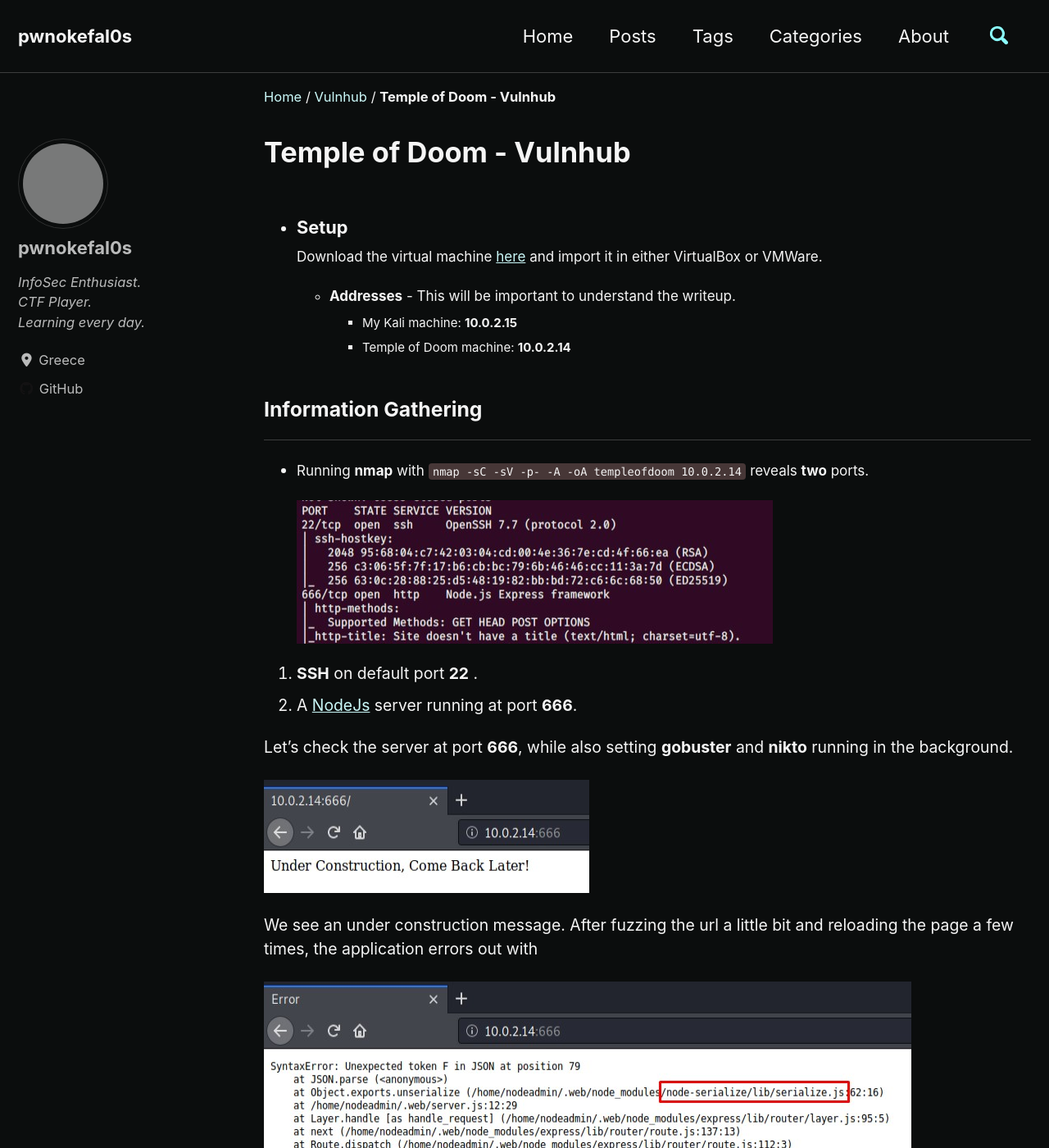
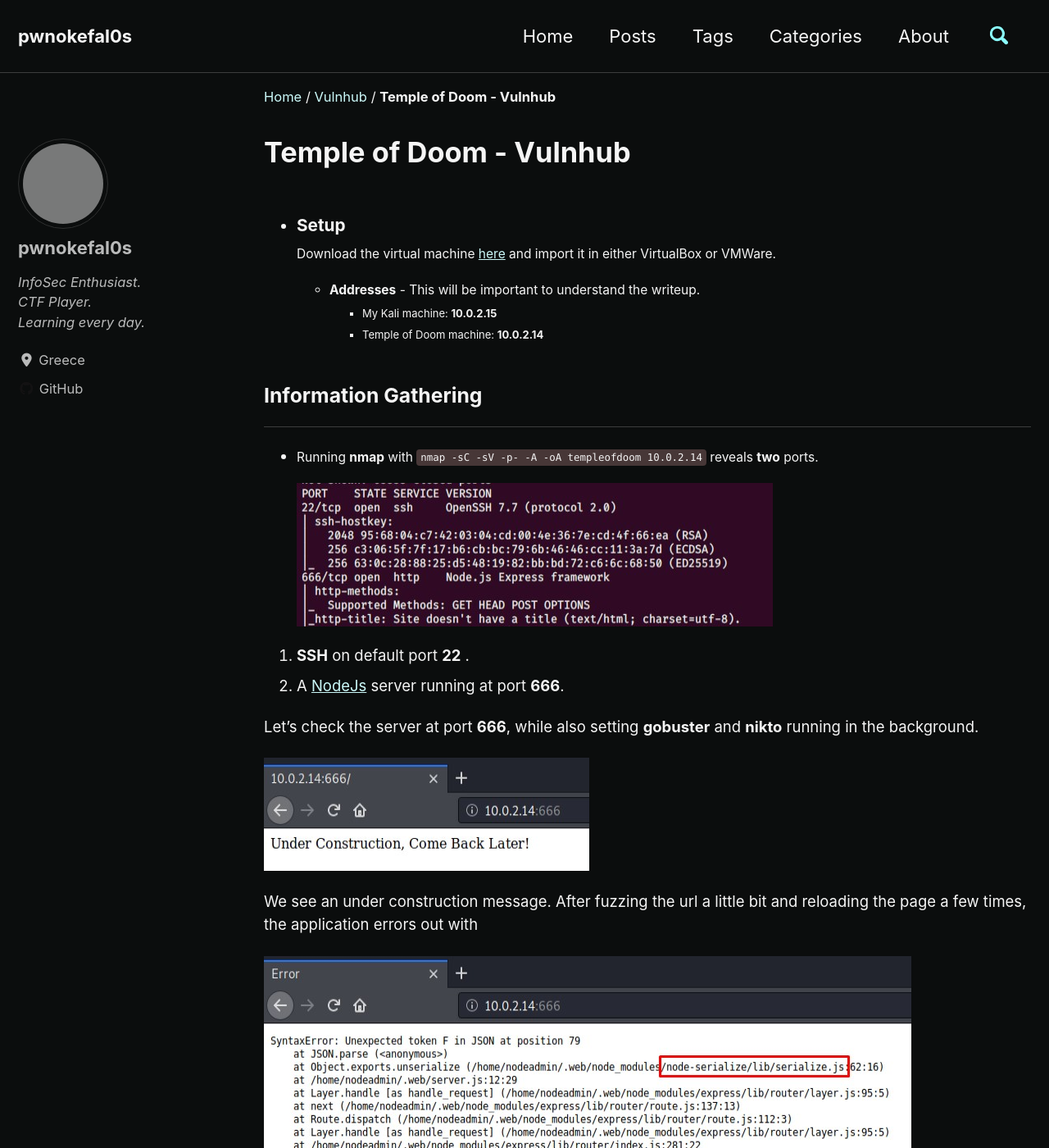
Before and after one commit to astasinos/astasinos.github.io, a Jekyll site: the page built from _posts/2020-04-23-temple-of-doom.md, in a window 1280 px wide and 1400 px high. Shown: the whole window at 82% size. Built offline with Jekyll 4.4.1, drawn with Linux system fonts in a browser that asks for light colours; cached includes are drawn as plain includes; nearby versions of some CDN libraries; grey boxes are pictures that could not be loaded.

Commit message:
Update _page.scss

```diff
--- a/_sass/minimal-mistakes/_page.scss
+++ b/_sass/minimal-mistakes/_page.scss
@@ -108,7 +108,7 @@ body {
   p,
   li,
   dl {
-    font-size: 0.88em;
+    font-size: 0.84em;
   }
 
   /* paragraph indents */
```
